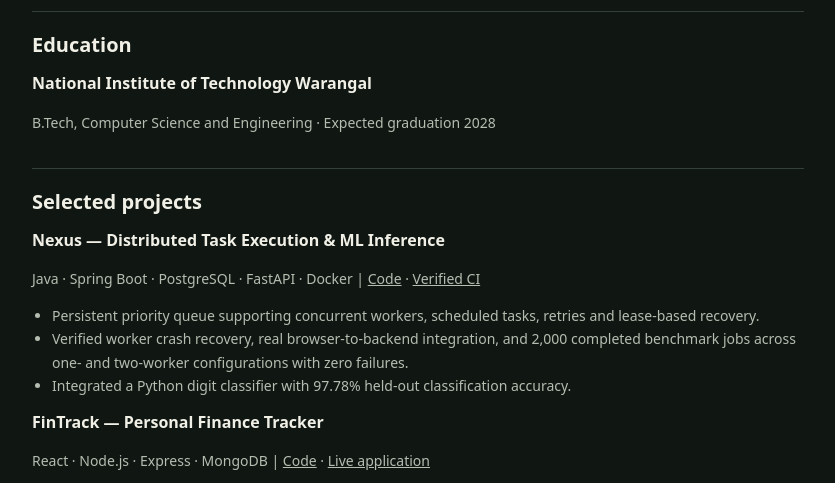
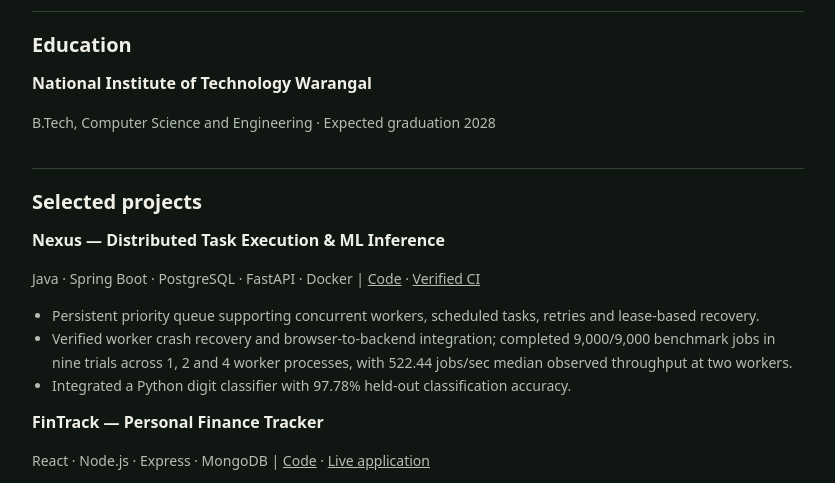
Before and after one commit to ShreyasLohiaFR/Personal-Website, a plain HTML site: page public/resume.html in a window 1280 px wide. Shown: the part 267-750 px from the top of the page, without its empty margins (222-1057 px from the left). Drawn offline with Linux system fonts and the light colour scheme.

Commit message:
Align public resume with verified Nexus scaling experiment

```diff
--- a/public/resume.html
+++ b/public/resume.html
@@ -3,7 +3,7 @@
 <body><main class="resume-page"><div class="resume-toolbar"><a class="button quiet" href="index.html">← Portfolio</a><button id="print" class="button primary" type="button" hidden>Print / save PDF</button></div>
 <header><h1>Shreyas Prakash Lohia</h1><p>Software engineering · Summer 2027 internships</p><p><a href="https://www.linkedin.com/in/shreyas-prakash-lohia/" target="_blank" rel="noopener noreferrer">LinkedIn</a> · <a href="https://github.com/ShreyasLohiaFR" target="_blank" rel="noopener noreferrer">GitHub</a> · <a href="https://leetcode.com/u/Shreyas_Lohia/" target="_blank" rel="noopener noreferrer">LeetCode</a></p></header>
 <section><h2>Education</h2><h3>National Institute of Technology Warangal</h3><p>B.Tech, Computer Science and Engineering · Expected graduation 2028</p></section>
-<section><h2>Selected projects</h2><h3>Nexus — Distributed Task Execution &amp; ML Inference</h3><p>Java · Spring Boot · PostgreSQL · FastAPI · Docker | <a href="https://github.com/ShreyasLohiaFR/Nexus-Distributed-Task-Execution-ML-Inference-Platform" target="_blank" rel="noopener noreferrer">Code</a> · <a href="https://github.com/ShreyasLohiaFR/Nexus-Distributed-Task-Execution-ML-Inference-Platform/actions/runs/45387632217" target="_blank" rel="noopener noreferrer">Verified CI</a></p><ul><li>Persistent priority queue supporting concurrent workers, scheduled tasks, retries and lease-based recovery.</li><li>Verified worker crash recovery, real browser-to-backend integration, and 2,000 completed benchmark jobs across one- and two-worker configurations with zero failures.</li><li>Integrated a Python digit classifier with 97.78% held-out classification accuracy.</li></ul><h3>FinTrack — Personal Finance Tracker</h3><p>React · Node.js · Express · MongoDB | <a href="https://github.com/ShreyasLohiaFR/Fintrack" target="_blank" rel="noopener noreferrer">Code</a> · <a href="https://fintrack-tn0w.onrender.com/" target="_blank" rel="noopener noreferrer">Live application</a></p><ul><li>Deployed full-stack finance tracking application with authenticated, user-scoped REST APIs, transaction management, monthly budgets and analytics.</li><li>Implemented filtering, pagination, CSV export and API integration tests.</li></ul></section>
+<section><h2>Selected projects</h2><h3>Nexus — Distributed Task Execution &amp; ML Inference</h3><p>Java · Spring Boot · PostgreSQL · FastAPI · Docker | <a href="https://github.com/ShreyasLohiaFR/Nexus-Distributed-Task-Execution-ML-Inference-Platform" target="_blank" rel="noopener noreferrer">Code</a> · <a href="https://github.com/ShreyasLohiaFR/Nexus-Distributed-Task-Execution-ML-Inference-Platform/actions/runs/45570285078" target="_blank" rel="noopener noreferrer">Verified CI</a></p><ul><li>Persistent priority queue supporting concurrent workers, scheduled tasks, retries and lease-based recovery.</li><li>Verified worker crash recovery and browser-to-backend integration; completed 9,000/9,000 benchmark jobs in nine trials across 1, 2 and 4 worker processes, with 522.44 jobs/sec median observed throughput at two workers.</li><li>Integrated a Python digit classifier with 97.78% held-out classification accuracy.</li></ul><h3>FinTrack — Personal Finance Tracker</h3><p>React · Node.js · Express · MongoDB | <a href="https://github.com/ShreyasLohiaFR/Fintrack" target="_blank" rel="noopener noreferrer">Code</a> · <a href="https://fintrack-tn0w.onrender.com/" target="_blank" rel="noopener noreferrer">Live application</a></p><ul><li>Deployed full-stack finance tracking application with authenticated, user-scoped REST APIs, transaction management, monthly budgets and analytics.</li><li>Implemented filtering, pagination, CSV export and API integration tests.</li></ul></section>
 <section><h2>Technical skills</h2><p>C++, Java, Python, JavaScript, SQL · Spring Boot, FastAPI, React, Node.js, Express · PostgreSQL, MongoDB, MySQL · Git, Docker, GitHub Actions</p></section>
 <section><h2>Relevant coursework</h2><p>Data Structures and Algorithms · OOP · Operating Systems · DBMS · Computer Networks · Distributed Computing · Software Engineering · Software Testing</p></section>
 <p>Public portfolio résumé. Private application contact details are intentionally omitted.</p></main></body></html>
```
